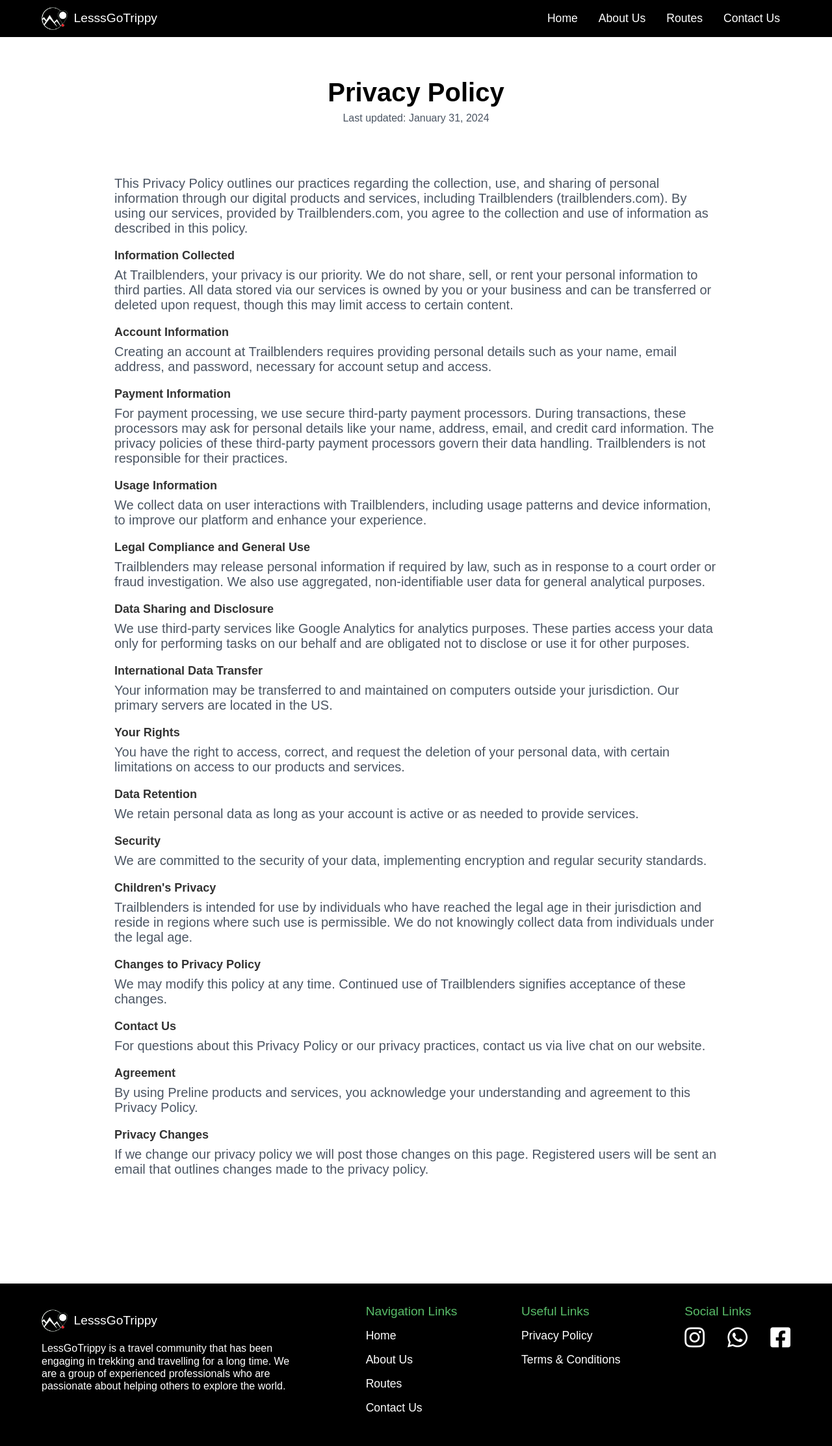
After one commit to varunSalat/tour-booking, a PHP site: page /privacy-policy.php in a window 1280 px wide. The commit adds this page. Shown: the whole page at 65% size. Run offline with PHP 8.4, Linux system fonts and the light colour scheme; some web fonts are replaced.

```diff
--- /dev/null
+++ b/privacy-policy.php
@@ -0,0 +1,9 @@
+<?php
+require("./function/function.php");
+
+view("header","general");
+view("privacy_policy_section","privacy-policy");
+view("footer","general");
+
+
+?>
--- a/styles/style.css
+++ b/styles/style.css
@@ -220,21 +221,17 @@
 
 #main_nav {
   justify-content: space-between;
-  padding: 0 5%;
+  padding: 0.2em 5%;
   transition: var(--three_mili);
   -webkit-transition: var(--three_mili);
   -moz-transition: var(--three_mili);
   -ms-transition: var(--three_mili);
   -o-transition: var(--three_mili);
+  background-color: var(--black_color) !important;
 }
 
 #main_nav.active {
   background-color: var(--black_color) !important;
-  transform: translateY(-37px);
-  -webkit-transform: translateY(-37px);
-  -moz-transform: translateY(-37px);
-  -ms-transform: translateY(-37px);
-  -o-transform: translateY(-37px);
   transition: var(--three_mili);
   -webkit-transition: var(--three_mili);
   -moz-transition: var(--three_mili);
@@ -289,7 +286,11 @@
   -ms-transform: scaleX(1);
   -o-transform: scaleX(1);
 }
-
+#text_logo {
+  color: var(--white_color);
+  font-size: var(--tertiary_header);
+  gap: 0.5em;
+}
 #hero_section {
   height: 600px;
   position: relative;
@@ -1137,6 +1152,12 @@
   overflow-x: hidden;
 }
 
+.footer_logo {
+  gap: 0.5em;
+  color: var(--white_color);
+  font-size: var(--tertiary_header);
+}
+
 /* !TOUR PAGE STYLES */
 
 /* .about_hero_img {
@@ -1299,6 +1320,90 @@
   border: 2px solid var(--primary_color);
 }
 
+/* !Privacy Policy Page */
+.pp_section {
+  padding-top: 120px;
+}
+.container {
+  max-width: 600px;
+  margin: 36px auto 24px;
+  padding: 0 16px;
+  text-align: center;
+}
+
+.title {
+  margin-bottom: 8px;
+  font-size: 2em;
+  font-weight: bold;
+}
+
+.update-date {
+  color: #4b5563;
+}
+@media (min-width: 640px) {
+  .container {
+    padding: 0 24px;
+  }
+}
+
+@media (min-width: 1024px) {
+  .container {
+    padding: 0 32px;
+  }
+}
+
+@media (min-width: 768px) {
+  .title {
+    font-size: 2.5em;
+  }
+}
+
+.container {
+  max-width: 992px;
+  margin: 0 auto;
+  padding: 0 16px 48px;
+}
+
+.content-grid {
+  display: grid;
+  gap: 16px;
+  text-align: left;
+}
+
+.paragraph {
+  margin-bottom: 20px;
+  font-size: 1.25em;
+  color: #4b5563;
+}
+
+.section-title {
+  margin-bottom: 8px;
+  font-size: 1.125em;
+  font-weight: 600;
+  color: #333;
+}
+
+@media (min-width: 640px) {
+  .container {
+    padding: 0 24px 80px;
+  }
+
+  .content-grid {
+    gap: 32px;
+  }
+}
+
+@media (min-width: 1024px) {
+  .container {
+    padding: 0 32px 80px;
+  }
+}
+
+@media (min-width: 768px) {
+  .paragraph {
+    font-size: 1.25em;
+  }
+}
 /* ! ================================================= RESPONSIVE CSS ================================================= */
 
 @media screen and (max-width: 1150px) {
--- a/views/detail/footer.view.php
+++ b/views/detail/footer.view.php
@@ -57,7 +57,7 @@
                     <div class="logo_container">
                         <a href="../" class="footer_logo"><img src="./img/text_logo.webp" alt="logo_img"></a>
                     </div>
-                    <p class="footer_div_dis">Trail blenders is a travel community that has been engaging in trekking
+                    <p class="footer_div_dis">LessGoTrippy is a travel community that has been engaging in trekking
                         and travelling for a long time. We are a group of experienced professionals who are passionate
                         about helping others to explore the world. </p>
                 </div>
--- a/views/detail/header.view.php
+++ b/views/detail/header.view.php
@@ -6,10 +6,10 @@
     <meta charset="UTF-8">
     <meta http-equiv="X-UA-Compatible" content="IE=edge">
     <meta name="viewport" content="width=device-width, initial-scale=1.0">
-    <title>Trail Blenders | <?=str_replace('_', ' ',  $_GET["trip"])?></title>
+    <title>LessGoTrippy | <?=str_replace('_', ' ',  $_GET["trip"])?></title>
     <meta name="description"
         content="Trailblenders is a renowned travel community that has been at the forefront of trekking and explorations for many years. ">
-    <meta name="keywords" content="Trail Blenders, Tours & Travels Company, Trekking, Hiking">
+    <meta name="keywords" content="LessGoTrippy, Tours & Travels Company, Trekking, Hiking">
     <!-- !FEVICOND ICONS -->
     <link rel="apple-touch-icon" sizes="180x180" href="/apple-touch-icon.png">
     <link rel="icon" type="image/png" sizes="32x32" href="./favicon-32x32.png">
--- a/views/general/footer.view.php
+++ b/views/general/footer.view.php
@@ -10,19 +10,26 @@
 <footer id="footer" class="section flex">
     <div class="footer_div">
         <div class="logo_container">
-            <a href="./index.php" class="footer_logo"><img src="./img/logo.webp" alt="logo_img"></a>
+            <a href="./index.php" class="footer_logo flex"><img src="./img/logo.webp" alt="logo_img">LesssGoTrippy</a>
         </div>
-        <p class="footer_div_dis">Trail blenders is a travel community that has been engaging in trekking and travelling
+        <p class="footer_div_dis">LessGoTrippy is a travel community that has been engaging in trekking and travelling
             for a long time. We are a group of experienced professionals who are passionate about helping others to
             explore the world. </p>
     </div>
     <div class="footer_div">
+        <p class="footer_div_header">Navigation Links</p>
+        <ul>
+            <li><a href="./">Home</a></li>
+            <li><a href="./about-us.php">About Us</a></li>
+            <li><a href="./track.php">Routes</a></li>
+            <li><a href="./contact-us.php">Contact Us</a></li>
+        </ul>
+    </div>
+    <div class="footer_div">
         <p class="footer_div_header">Useful Links</p>
         <ul>
-            <li><a href="./index.php">Home</a></li>
-            <li><a href="./tour.php">Tours</a></li>
-            <li><a href="./track.php">Treks</a></li>
-            <li><a href="#contact_us">Contact Us</a></li>
+            <li><a href="./privacy-policy.php">Privacy Policy</a></li>
+            <li><a href="./terms-condition.php">Terms & Conditions</a></li>
         </ul>
     </div>
     <div class="footer_div">
@@ -34,8 +41,6 @@
             <a href="https://www.facebook.com/profile.php?id=100091331612532&mibextid=ZbWKwL" target="_blank"><i
                     class="fa-brands fa-facebook-square"></i></a>
         </div>
-        <a href="https://www.linkedin.com/in/varun-salat-709a0a19a/" target="_blank" class="copyright">Designed Created
-            by <span class="underline">Varun Salat <i class="fa-brands fa-linkedin-in"></i></span></a>
     </div>
 </footer>
 
--- a/views/general/header.view.php
+++ b/views/general/header.view.php
@@ -8,10 +8,10 @@
     <meta charset="UTF-8">
     <meta http-equiv="X-UA-Compatible" content="IE=edge">
     <meta name="viewport" content="width=device-width, initial-scale=1.0">
-    <title> Trail Blenders | Tours & Travels Company</title>
+    <title> LessGoTrippy | Tours & Travels Company</title>
     <meta name="description"
-        content="Trail blenders is a travel community that has been engaging in trekking and travelling for a long time. We are a group of experienced professionals who are passionate about helping others to explore the world.">
-    <meta name="keywords" content="Trail Blenders, Tours & Travels Company, Trekking, Hiking">
+        content="LessGoTrippy is a travel community that has been engaging in trekking and travelling for a long time. We are a group of experienced professionals who are passionate about helping others to explore the world.">
+    <meta name="keywords" content="LessGoTrippy, Tours & Travels Company, Trekking, Hiking">
     <!-- !FEVICON ICONS -->
     <link rel="apple-touch-icon" sizes="180x180" href="./apple-touch-icon.png">
     <link rel="icon" type="image/png" sizes="32x32" href="./favicon-32x32.png">
@@ -54,12 +54,12 @@
                 <i></i>
             </div>
             <div class="logo_container">
-                <a href="./" id="text_logo"><img src="./img/logo.webp" alt="logo_img"></a>
+                <a href="./" id="text_logo" class="flex"><img src="./img/logo.webp" alt="logo_img">LesssGoTrippy</a>
             </div>
             <ul class="main_nav_link_container flex">
                 <li><a href="./">Home</a></li>
-                <li><a href="./tour.php">Tours</a></li>
-                <li><a href="./track.php">Treks</a></li>
+                <li><a href="./about-us.php">About Us</a></li>
+                <li><a href="./track.php">Routes</a></li>
                 <li><a href="./contact-us.php">Contact Us</a></li>
             </ul>
             <div class="three_dot_container">
--- /dev/null
+++ b/views/privacy-policy/privacy_policy_section.view.php
@@ -0,0 +1,84 @@
+<section class="pp_section section">
+    <div class="container">
+        <h1 class="title">Privacy Policy</h1>
+        <p class="update-date">Last updated: January 31, 2024</p>
+    </div>
+    <div class="container">
+        <div class="content-grid">
+            <div>
+                <p class="paragraph">This Privacy Policy outlines our practices regarding the collection, use, and
+                    sharing of personal information through our digital products and services, including Trailblenders
+                    (trailblenders.com). By using our services, provided by Trailblenders.com, you agree to the
+                    collection and use of information as described in this policy.</p>
+
+                <h2 class="section-title">Information Collected</h2>
+                <p class="paragraph">At Trailblenders, your privacy is our priority. We do not share, sell, or rent your
+                    personal information to third parties. All data stored via our services is owned by you or your
+                    business and can be transferred or deleted upon request, though this may limit access to certain
+                    content.</p>
+
+                <h2 class="section-title">Account Information</h2>
+                <p class="paragraph">Creating an account at Trailblenders requires providing personal details such as
+                    your name, email address, and password, necessary for account setup and access.</p>
+
+                <h2 class="section-title">Payment Information</h2>
+                <p class="paragraph">For payment processing, we use secure third-party payment processors. During
+                    transactions, these processors may ask for personal details like your name, address, email, and
+                    credit card information. The privacy policies of these third-party payment processors govern their
+                    data handling. Trailblenders is not responsible for their practices.</p>
+
+                <h2 class="section-title">Usage Information</h2>
+                <p class="paragraph">We collect data on user interactions with Trailblenders, including usage patterns
+                    and device information, to improve our platform and enhance your experience.</p>
+
+                <h2 class="section-title">Legal Compliance and General Use</h2>
+                <p class="paragraph">Trailblenders may release personal information if required by law, such as in
+                    response to a court order or fraud investigation. We also use aggregated, non-identifiable user data
+                    for general analytical purposes.</p>
+
+                <h2 class="section-title">Data Sharing and Disclosure</h2>
+                <p class="paragraph">We use third-party services like Google Analytics for analytics purposes. These
+                    parties access your data only for performing tasks on our behalf and are obligated not to disclose
+                    or use it for other purposes.</p>
+
+                <h2 class="section-title">International Data Transfer</h2>
+                <p class="paragraph">Your information may be transferred to and maintained on computers outside your
+                    jurisdiction. Our primary servers are located in the US.</p>
+
+                <h2 class="section-title">Your Rights</h2>
+                <p class="paragraph">You have the right to access, correct, and request the deletion of your personal
+                    data, with certain limitations on access to our products and services.</p>
+
+                <h2 class="section-title">Data Retention</h2>
+                <p class="paragraph">We retain personal data as long as your account is active or as needed to provide
+                    services.</p>
+
+                <h2 class="section-title">Security</h2>
+                <p class="paragraph">We are committed to the security of your data, implementing encryption and regular
+                    security standards.</p>
+
+                <h2 class="section-title">Children's Privacy</h2>
+                <p class="paragraph">Trailblenders is intended for use by individuals who have reached the legal age in
+                    their jurisdiction and reside in regions where such use is permissible. We do not knowingly collect
+                    data from individuals under the legal age.</p>
+
+                <h2 class="section-title">Changes to Privacy Policy</h2>
+                <p class="paragraph">We may modify this policy at any time. Continued use of Trailblenders signifies
+                    acceptance of these changes.</p>
+
+                <h2 class="section-title">Contact Us</h2>
+                <p class="paragraph">For questions about this Privacy Policy or our privacy practices, contact us via
+                    live chat on our website.</p>
+
+                <h2 class="section-title">Agreement</h2>
+                <p class="paragraph">By using Preline products and services, you acknowledge your understanding and
+                    agreement to this Privacy Policy.</p>
+
+                <h2 class="section-title">Privacy Changes</h2>
+                <p class="paragraph">If we change our privacy policy we will post those changes on this page. Registered
+                    users will be sent an email that outlines changes made to the privacy policy.</p>
+            </div>
+        </div>
+    </div>
+
+</section>
```
Also changed, not shown: other parts of styles/style.css (+22 -7 lines), about-us.php (added, +15 -0 lines), terms-condition.php (added, +9 -0 lines), tour/index.php (+6 -6 lines), views/about-us/hero_section.view.php (added, +9 -0 lines), views/general/testimonial.view.php (+5 -5 lines), views/terms-condition/terms_condition_section.view.php (added, +76 -0 lines), img/about_us/hero-bg.jpg (added).
